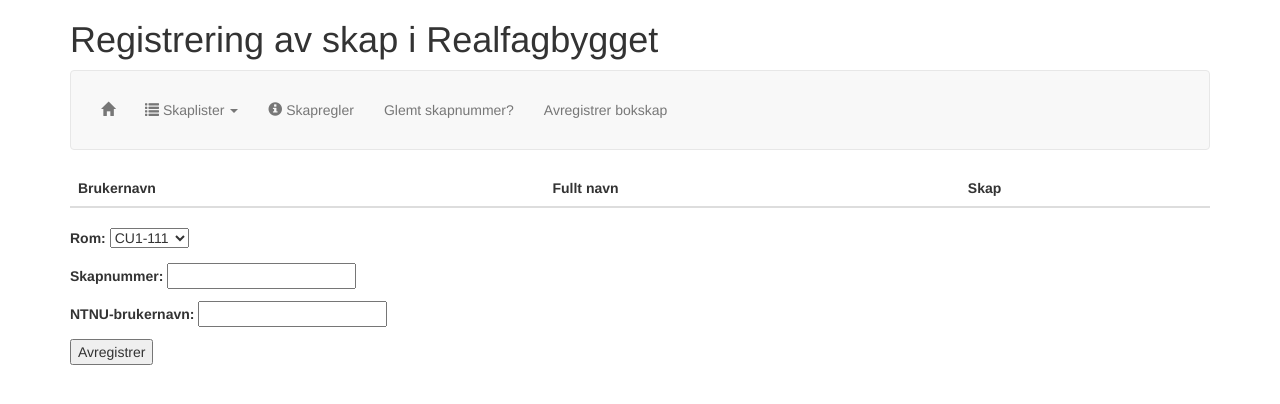
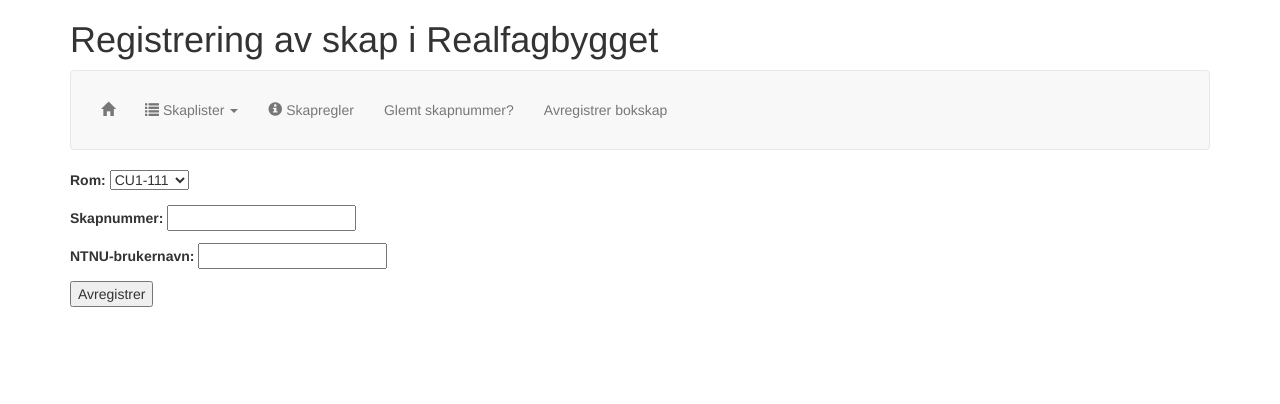
Before and after one commit to Nabla-NTNU/bokskap, a Django app: page /unregister_form in a window 1280 px wide. Shown: the top 404 px of the page. Run offline with Django 3.2, Linux system fonts and the light colour scheme; lists and menus that the app fills with data are empty; some libraries are stand-ins or nearby versions; some web fonts are replaced.

Commit message:
Removes uneeded table

```diff
--- a/locker/templates/locker/unregister.html
+++ b/locker/templates/locker/unregister.html
@@ -1,16 +1,5 @@
 {% extends "base.html" %}
 {% block content %}
-
-    <table class="table">
-        <thead>
-            <tr>
-                <th>Brukernavn</th>
-                <th>Fullt navn</th>
-                <th>Skap</th>
-            </tr>
-    </table>
-
-
     <form method="post">{% csrf_token %}
         {{ form.as_p }}
     <input type="submit" value="Avregistrer">
```
